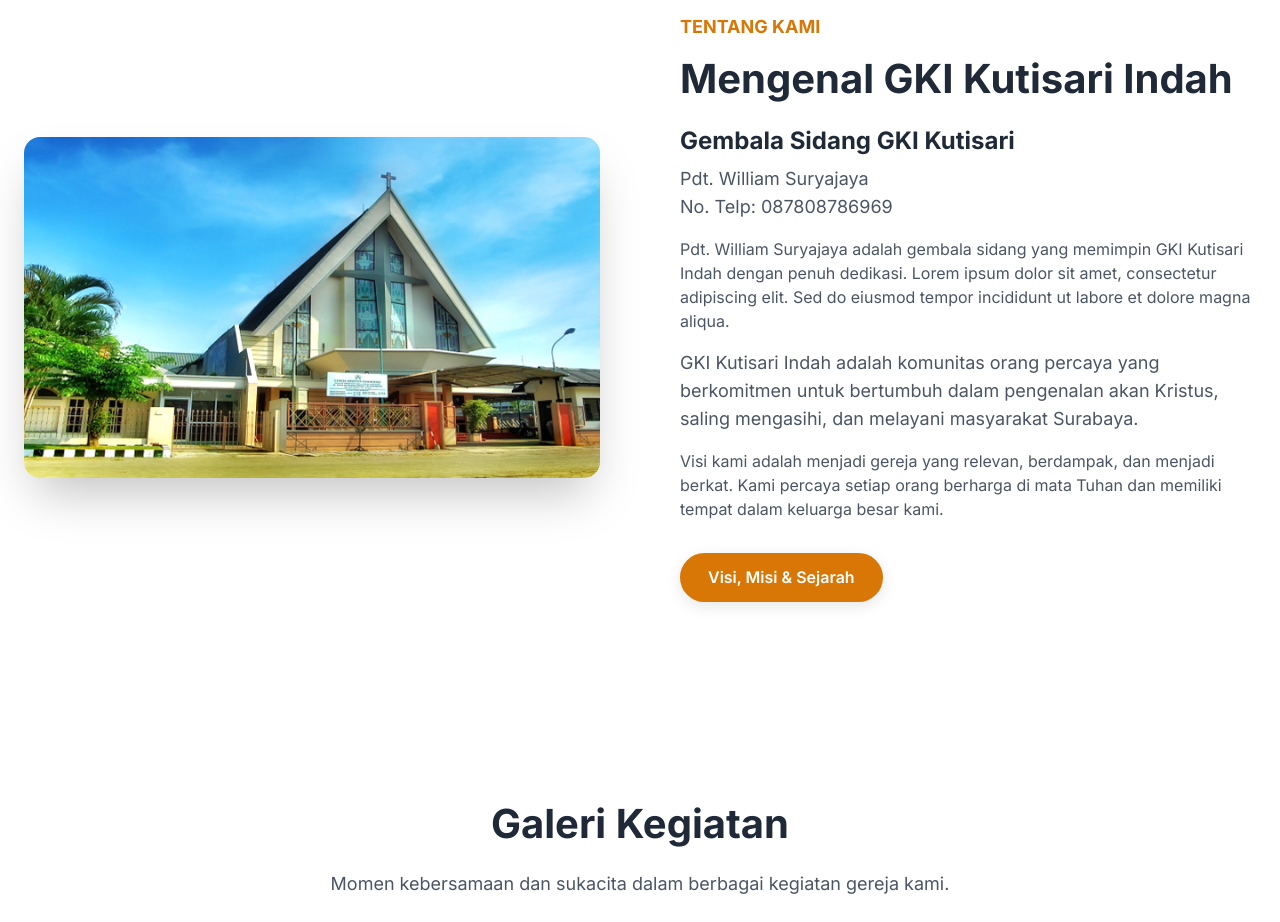
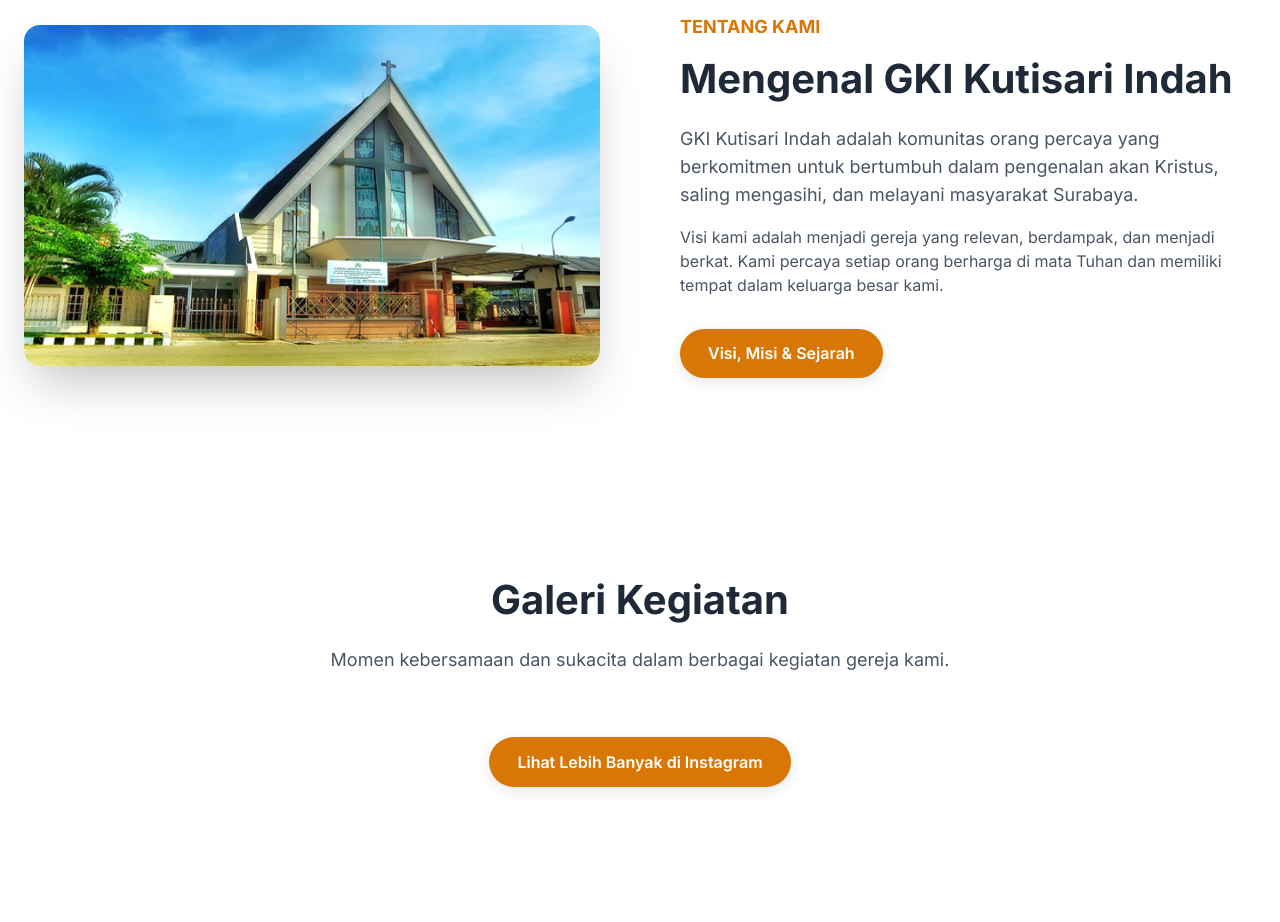
Before and after one commit to c14220110/gki-public-web, a plain HTML site: page index.html in a window 1280 px wide. Shown: the part 2040-2962 px from the top of the page. Drawn offline with nearby package versions, Linux system fonts and the light colour scheme; no server answers.

Commit message:
pesan commit

```diff
--- a/index.html
+++ b/index.html
@@ -552,25 +552,6 @@
                 >TENTANG KAMI</span
               >
               <h2 class="section-title mt-2">Mengenal GKI Kutisari Indah</h2>
-              <h3
-                class="text-2xl font-bold mt-4"
-                style="color: var(--color-text-main)"
-              >
-                Gembala Sidang GKI Kutisari
-              </h3>
-              <p
-                class="mt-2 text-lg"
-                style="color: var(--color-text-secondary)"
-              >
-                Pdt. William Suryajaya<br />
-                No. Telp: 087808786969
-              </p>
-              <p class="mt-4" style="color: var(--color-text-secondary)">
-                Pdt. William Suryajaya adalah gembala sidang yang memimpin GKI
-                Kutisari Indah dengan penuh dedikasi. Lorem ipsum dolor sit
-                amet, consectetur adipiscing elit. Sed do eiusmod tempor
-                incididunt ut labore et dolore magna aliqua.
-              </p>
               <p
                 class="mt-4 text-lg"
                 style="color: var(--color-text-secondary)"
```
